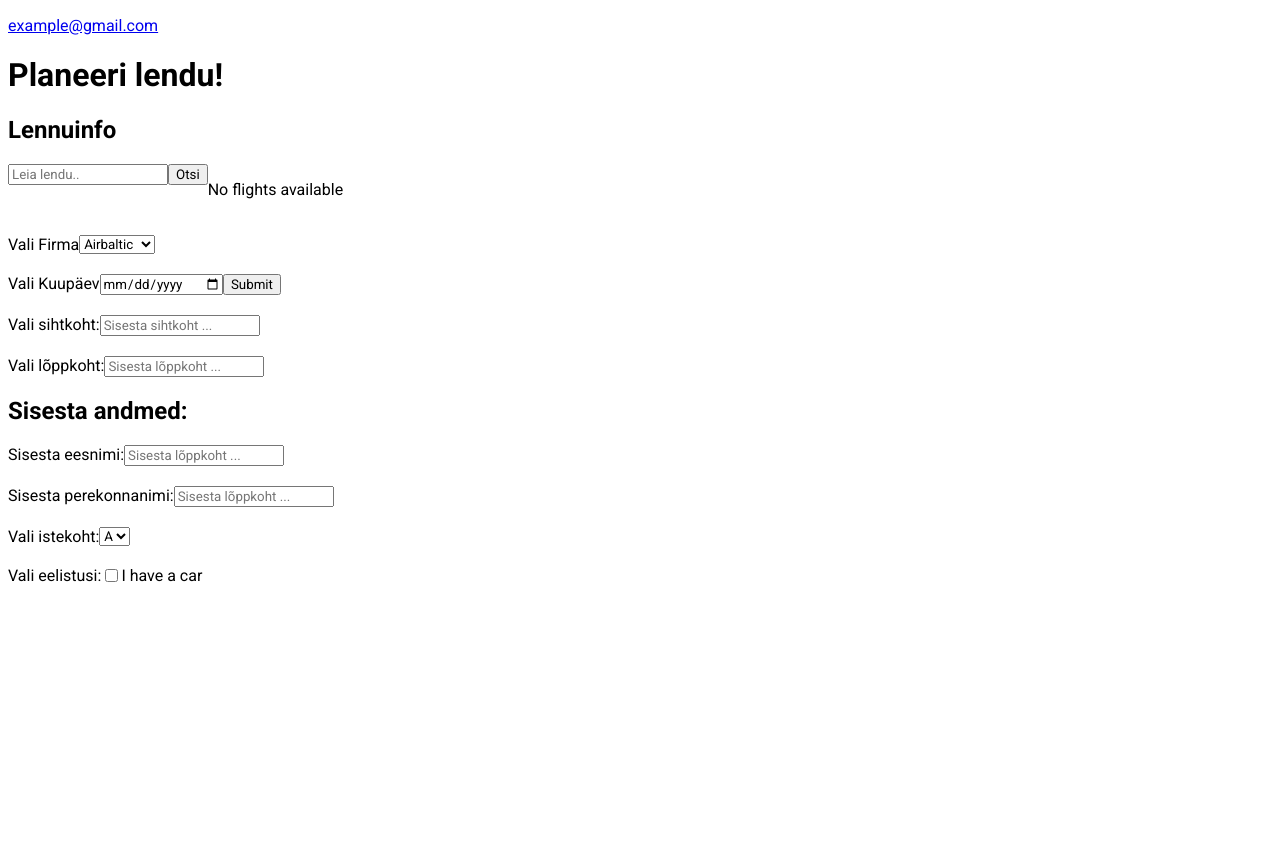
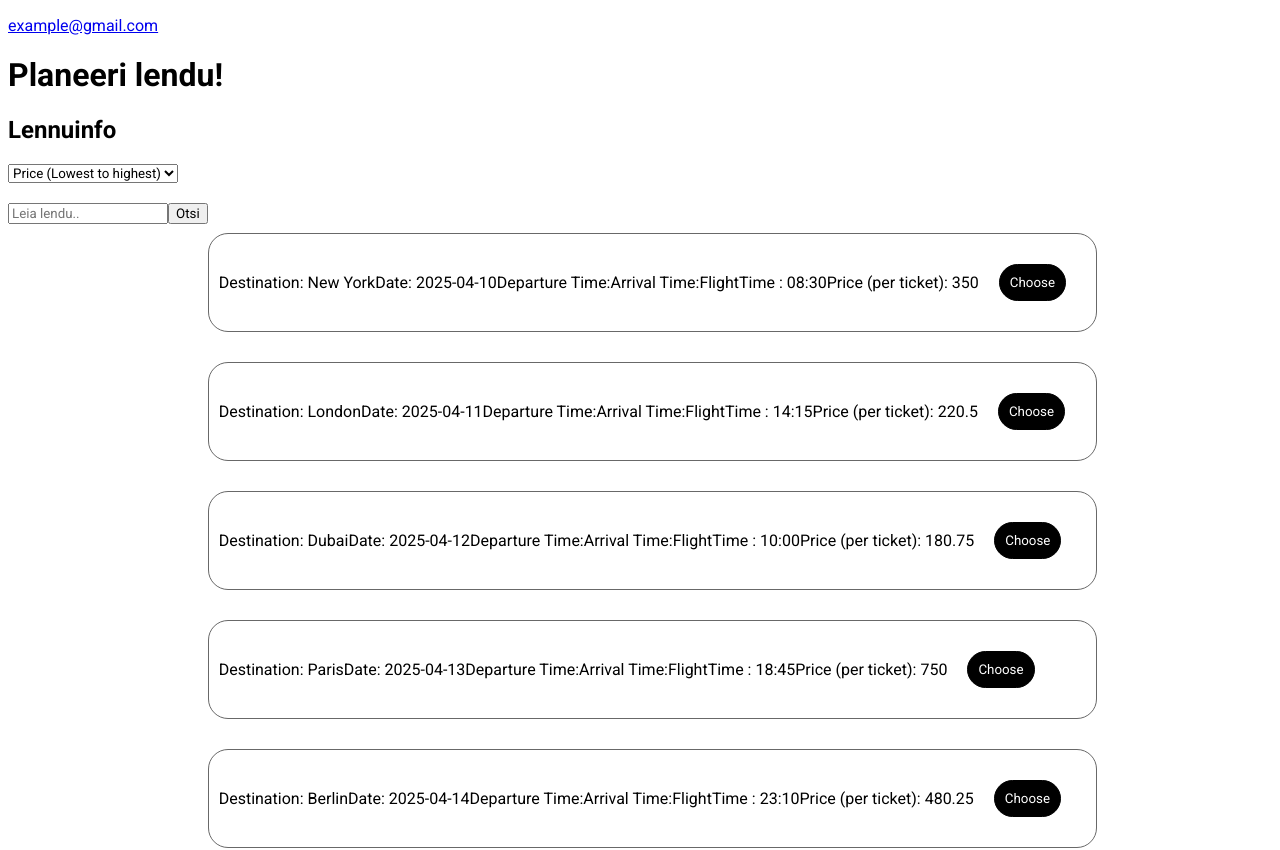
Before and after one commit to diana-vladotsenko/cgi, a Next.js app in the folder veebirakendus/frontend/: page / in a window 1280 px wide. Shown: the top 850 px of the page. Before the commit the page ends 800 px from the top, so only its background shows below. Built offline with nearby package versions, Linux system fonts and the light colour scheme.

Commit message:
fixed fetching data from json

```diff
--- a/veebirakendus/frontend/components/FlightComponent.jsx
+++ b/veebirakendus/frontend/components/FlightComponent.jsx
@@ -1,26 +1,21 @@
-import { useState, useEffect } from "react";
-
-export default function FlightComponent({ flights}) {
-  const [flight, setFlight]= useState([]);
+export default function FlightComponent({ flights }) {
   return (
-    <div>
-        <div>
-          {flight.length > 0 ? (
-            flight.map((flight) => (
-              <div key={flight.id}>
-                <p><strong>Name:</strong> {flight.flightNumber}</p>
-                <p><strong>Departure:</strong> {flight.departure}</p>
-                <p><strong>Arrival:</strong> {flight.arrival}</p>
-                <p><strong>Departure Time:</strong> {flight.departureTime}</p>
-                <p><strong>Arrival Time:</strong> {flight.arrivalTime}</p>
-                <p><strong>Price (per ticket):</strong> {flight.price}</p>
-                <p><strong>Company:</strong> {flight.airline}</p>
-              </div>
-            ))
-          ) : (
-            <p>No flights available</p>
-          )}
-        </div>
+    <div >
+      {flights.length > 0 ? (
+        flights.map((flight) => (
+          <div key={flight.id} className="flights-card">
+            <p>Destination: {flight.destination}</p>
+            <p>Date: {flight.date}</p>
+            <p>Departure Time: {flight.departureTime}</p>
+            <p>Arrival Time: {flight.arrivalTime}</p>
+            <p>FlightTime : {flight.flightTime}</p>
+            <p>Price (per ticket): {flight.price}</p>
+            <button className="primary-button">Choose </button>
+          </div>
+        ))
+      ) : (
+        <p>No flights available</p>
+      )}
     </div>
   );
 }
--- a/veebirakendus/frontend/components/Main.jsx
+++ b/veebirakendus/frontend/components/Main.jsx
@@ -2,20 +2,24 @@
 import Link from "next/link";
 import React from "react";
 import FlightComponent from "../components/FlightComponent";
-// flightsData from "../flights.json";
 import { useState, useEffect } from "react";
 
 
-const ContactInfo = () => {
-  const [flight, setFlights] = useState([]);
+const flightsData = () => {
+  //flights - empty array
+  const [flights, setFlights] = useState([]);
   const [loading, setLoading] = useState(true);
 
 
-  useEffect(() => {
+  useEffect((i) => {
     const fetchFlights = async () => {
       try {
+        //fetch is a method HTTP of get throught url
         const response = await fetch("/api/flights");
+        //Ответ преобразуется из формата JSON в JavaScript-объект
         const data = await response.json();
+        //console.log(data);
+        //saving flights
         setFlights(data);
         setLoading(false);
       } catch (error) {
@@ -24,8 +28,9 @@ const ContactInfo = () => {
 
       }
     };
-
+    // Calling a function to render a data, after first rendering
     fetchFlights();
+    //Empty array says, that dont need to call this function again, so call it once
   }, []);
 
   return (
@@ -39,6 +44,16 @@ const ContactInfo = () => {
 
       {/* Lennude leidmise section */}
       <h2>Lennuinfo</h2>
+      <section className="filter">
+        <select >
+          <option>Price (Lowest to highest)</option>
+          <option>Price (Highest to lowest)</option>
+          {/* <option></option>
+          <option></option> */}
+
+        </select>
+
+      </section>
       <section >
         <search>
           <form method="submit">
@@ -46,12 +61,13 @@ const ContactInfo = () => {
             <input type="submit" name="submit" value="Otsi"/>
           </form>
         </search>
-        <FlightComponent flights={flight} />
+        <FlightComponent flights={flights} />
       </section>
 
       {/* Firmade leidmine */}
       <form method="submit">
       <section>
+
       <label for="Firma">Vali Firma </label>
       <select>
           <option> Airbaltic</option>
@@ -111,4 +127,4 @@ const ContactInfo = () => {
   );
 };
 
-export default ContactInfo;
+export default flightsData;
--- a/veebirakendus/frontend/pages/api/data/flights.json
+++ b/veebirakendus/frontend/pages/api/data/flights.json
@@ -1,102 +1,37 @@
 [
   {
     "id": 1,
-    "flightNumber": "AA123",
-    "departure": "JFK",
-    "arrival": "LAX",
-    "departureTime": "2025-03-10T08:30:00",
-    "arrivalTime": "2025-03-10T11:45:00",
-    "price": 350.00,
-    "airline": "American Airlines"
+    "destination": "New York",
+    "date": "2025-04-10",
+    "flightTime": "08:30",
+    "price": 350.00
   },
   {
     "id": 2,
-    "flightNumber": "DL456",
-    "departure": "ATL",
-    "arrival": "ORD",
-    "departureTime": "2025-03-11T14:15:00",
-    "arrivalTime": "2025-03-11T16:30:00",
-    "price": 220.50,
-    "airline": "Delta Airlines"
+    "destination": "London",
+    "date": "2025-04-11",
+    "flightTime": "14:15",
+    "price": 220.50
   },
   {
     "id": 3,
-    "flightNumber": "UA789",
-    "departure": "SFO",
-    "arrival": "SEA",
-    "departureTime": "2025-03-12T10:00:00",
-    "arrivalTime": "2025-03-12T12:20:00",
-    "price": 180.75,
-    "airline": "United Airlines"
+    "destination": "Dubai",
+    "date": "2025-04-12",
+    "flightTime": "10:00",
+    "price": 180.75
   },
   {
     "id": 4,
-    "flightNumber": "BA101",
-    "departure": "LHR",
-    "arrival": "JFK",
-    "departureTime": "2025-03-13T18:45:00",
-    "arrivalTime": "2025-03-13T22:30:00",
-    "price": 750.00,
-    "airline": "British Airways"
+    "destination": "Paris",
+    "date": "2025-04-13",
+    "flightTime": "18:45",
+    "price": 750.00
   },
   {
     "id": 5,
-    "flightNumber": "LH202",
-    "departure": "FRA",
-    "arrival": "DXB",
-    "departureTime": "2025-03-14T23:10:00",
-    "arrivalTime": "2025-03-15T06:45:00",
-    "price": 480.25,
-    "airline": "Lufthansa"
-  },
-  {
-    "id": 6,
-    "flightNumber": "QR303",
-    "departure": "DOH",
-    "arrival": "SYD",
-    "departureTime": "2025-03-15T01:30:00",
-    "arrivalTime": "2025-03-15T20:10:00",
-    "price": 980.00,
-    "airline": "Qatar Airways"
-  },
-  {
-    "id": 7,
-    "flightNumber": "EK404",
-    "departure": "DXB",
-    "arrival": "SIN",
-    "departureTime": "2025-03-16T09:15:00",
-    "arrivalTime": "2025-03-16T18:30:00",
-    "price": 640.90,
-    "airline": "Emirates"
-  },
-  {
-    "id": 8,
-    "flightNumber": "AF505",
-    "departure": "CDG",
-    "arrival": "JNB",
-    "departureTime": "2025-03-17T12:00:00",
-    "arrivalTime": "2025-03-17T22:50:00",
-    "price": 730.00,
-    "airline": "Air France"
-  },
-  {
-    "id": 9,
-    "flightNumber": "TK606",
-    "departure": "IST",
-    "arrival": "BKK",
-    "departureTime": "2025-03-18T03:45:00",
-    "arrivalTime": "2025-03-18T17:10:00",
-    "price": 550.00,
-    "airline": "Turkish Airlines"
-  },
-  {
-    "id": 10,
-    "flightNumber": "JL707",
-    "departure": "NRT",
-    "arrival": "LAX",
-    "departureTime": "2025-03-19T22:15:00",
-    "arrivalTime": "2025-03-19T14:30:00",
-    "price": 890.00,
-    "airline": "Japan Airlines"
+    "destination": "Berlin",
+    "date": "2025-04-14",
+    "flightTime": "23:10",
+    "price": 480.25
   }
 ]
--- a/veebirakendus/frontend/pages/index.js
+++ b/veebirakendus/frontend/pages/index.js
@@ -1,30 +1,15 @@
 import Head from "next/head";
-//import data from "../src/data.json";
-import Flights from "../components/Main";
-// import Header from "../components/Header";
-// import Introduction from "../components/Introduction";
-// import ProductsList from "../components/ProductsList";
-// import AboutSection from "../components/AboutSection";
-// import Footer from "../components/Footer";
+import Main from "../components/Main";
+
 
 export default function Home() {
-  // const [products, setProducts] = useState([]);
-
-  // useEffect(() => {
-  //   setProducts(data);
-  // }, []);
 
   return (
     <>
       <Head>
         <title>Lennud</title>
       </Head>
-      <Flights />
-      {/* <Header />
-      <Introduction />
-      <ProductsList />
-      <AboutSection />
-      <Footer /> */}
+      <Main />
     </>
   );
 }
--- a/veebirakendus/frontend/styles/globals.css
+++ b/veebirakendus/frontend/styles/globals.css
@@ -24,3 +24,16 @@ section{
   padding:5px;
 
 }
+.primary-button{
+  display:block;
+  border: 1px solid black;
+  border-radius:20px;
+  padding:10px;
+  color: white;
+  background-color: black;
+  margin:20px;
+}
+.primary-button:hover{
+    border-radius:5px;
+    background-color: rgb(107, 106, 106);
+}
```
